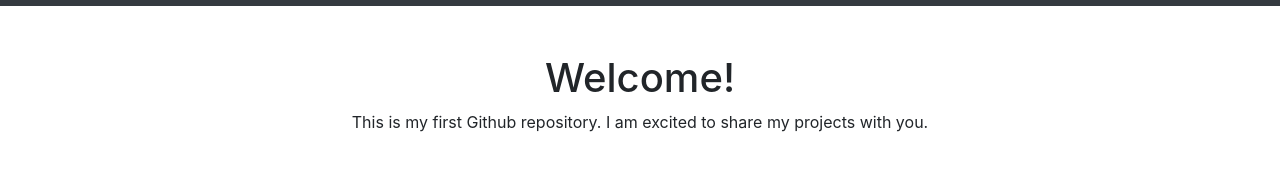
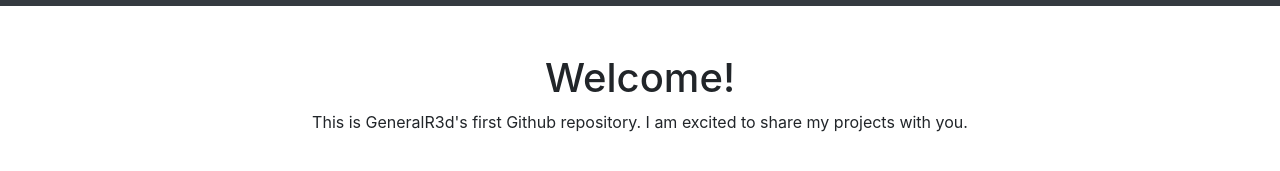
Before and after one commit to GeneralR3d/About-Me, a plain HTML site: page index.html in a window 1280 px wide. Shown: the part 69-240 px from the top of the page. Drawn offline with nearby package versions, Linux system fonts and the light colour scheme.

Commit message:
Update index.html

```diff
--- a/index.html
+++ b/index.html
@@ -22,7 +22,7 @@
     <div class="container my-5">
       <h1 class="text-center">Welcome!</h1>
       <p class="text-center">
-        This is my first Github repository. I am excited to share my projects
+        This is GeneralR3d's first Github repository. I am excited to share my projects
         with you.
       </p>
     </div>
```
